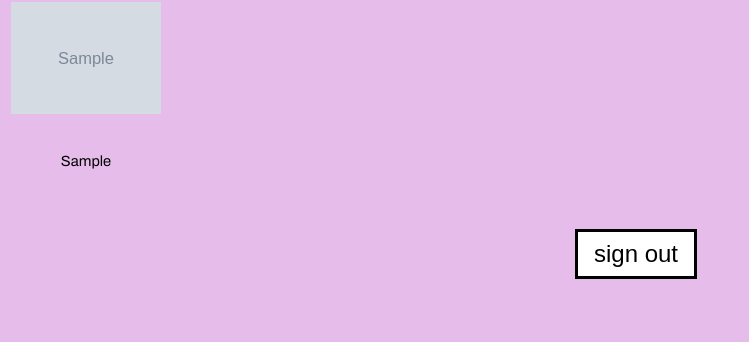
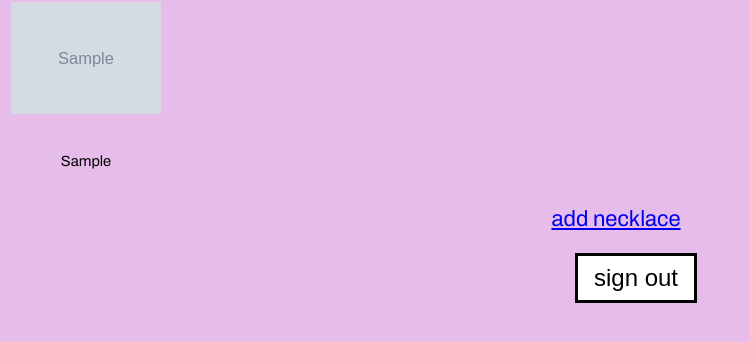
Before and after one commit to FlorencePayne/WAD_Group_Project, a Django app: page /floppa/necklaces/ in a window 1280 px wide. Shown: the part 261-603 px from the top of the page, without its empty margins (0-749 px from the left). Run offline with Django 3.2, Linux system fonts and the light colour scheme; a user stored in the database is signed in; tables that the repository leaves empty hold one stand-in row (values such as "Sample post"); grey boxes marked "Sample" are stand-in pictures; some libraries are stand-ins or nearby versions.

Commit message:
Added add necklace link NEEDS TO LOOK NICE

```diff
--- a/templates/floppa/necklaces.html
+++ b/templates/floppa/necklaces.html
@@ -31,5 +31,8 @@
 			</tr>
 		</table>
 		{% endfor %}
+		{%if user.is_staff%}
+		<a href = "{% url 'floppa:add_necklace' %}"> add necklace </a>
+		{%endif%}
 	</div>
 {% endblock %}
```
